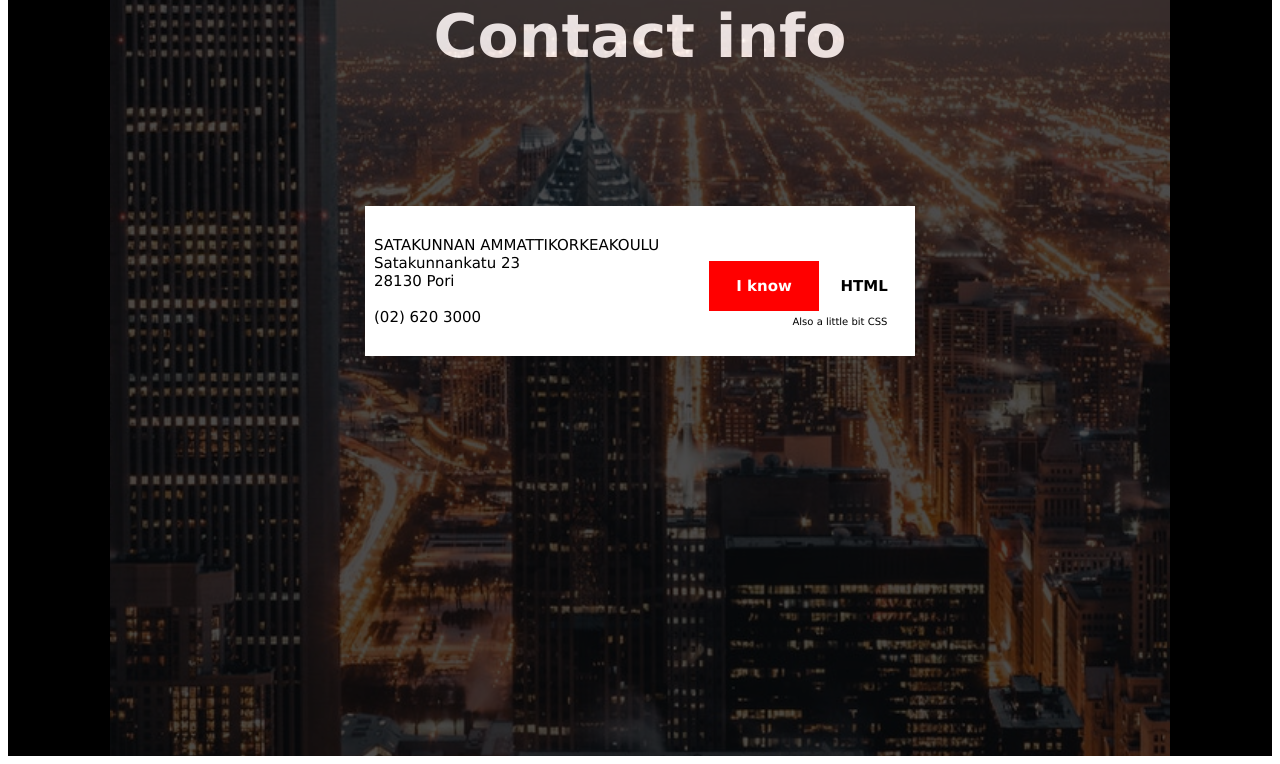
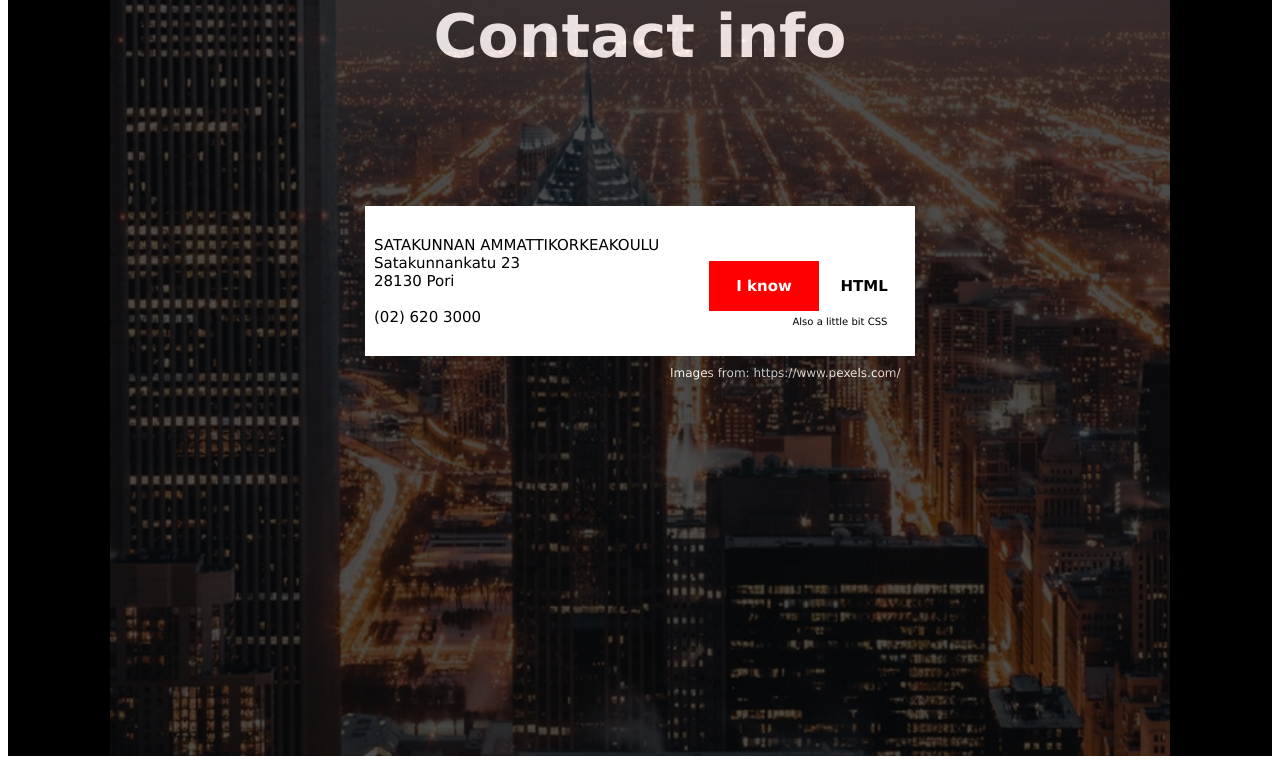
Before and after one commit to SanteriVuori/samk-web-sivut, a plain HTML site: page index.html in a window 1280 px wide. Shown: the part 4923-5687 px from the top of the page. Drawn offline with Linux system fonts and the light colour scheme.

Commit message:
source text

```diff
--- a/css/style.css
+++ b/css/style.css
@@ -608,7 +608,14 @@ input#pick1 {
     padding-left: 125px;
     font-size: 10px;
     margin-top: -25px;
+}
 
+.source {
+    color: white;
+    font-family: Verdana, Geneva, Tahoma, sans-serif;
+    padding-left: 560px;
+    padding-top: 10px;
+    font-size: 12px;
 }
 
 /* footer loppu  */
--- a/index.html
+++ b/index.html
@@ -215,14 +215,11 @@
                         <div class="logotext_info">
                             <p>Also a little bit CSS</p>
                         </div>
-
                     </div>
-
-
                 </div>
 
 
-
+                <div class="source">Images from: https://www.pexels.com/</div>
 
             </div>
 
```
